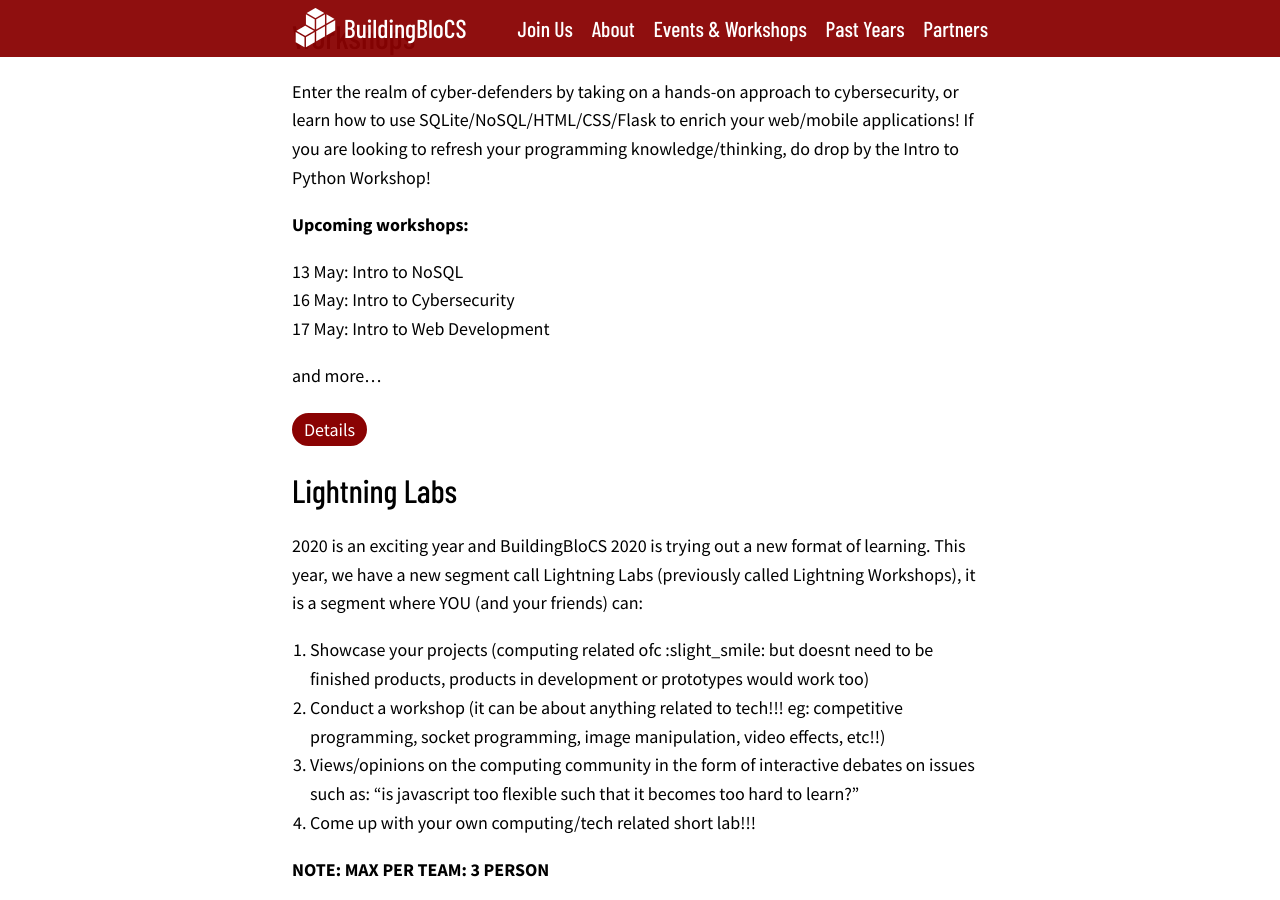
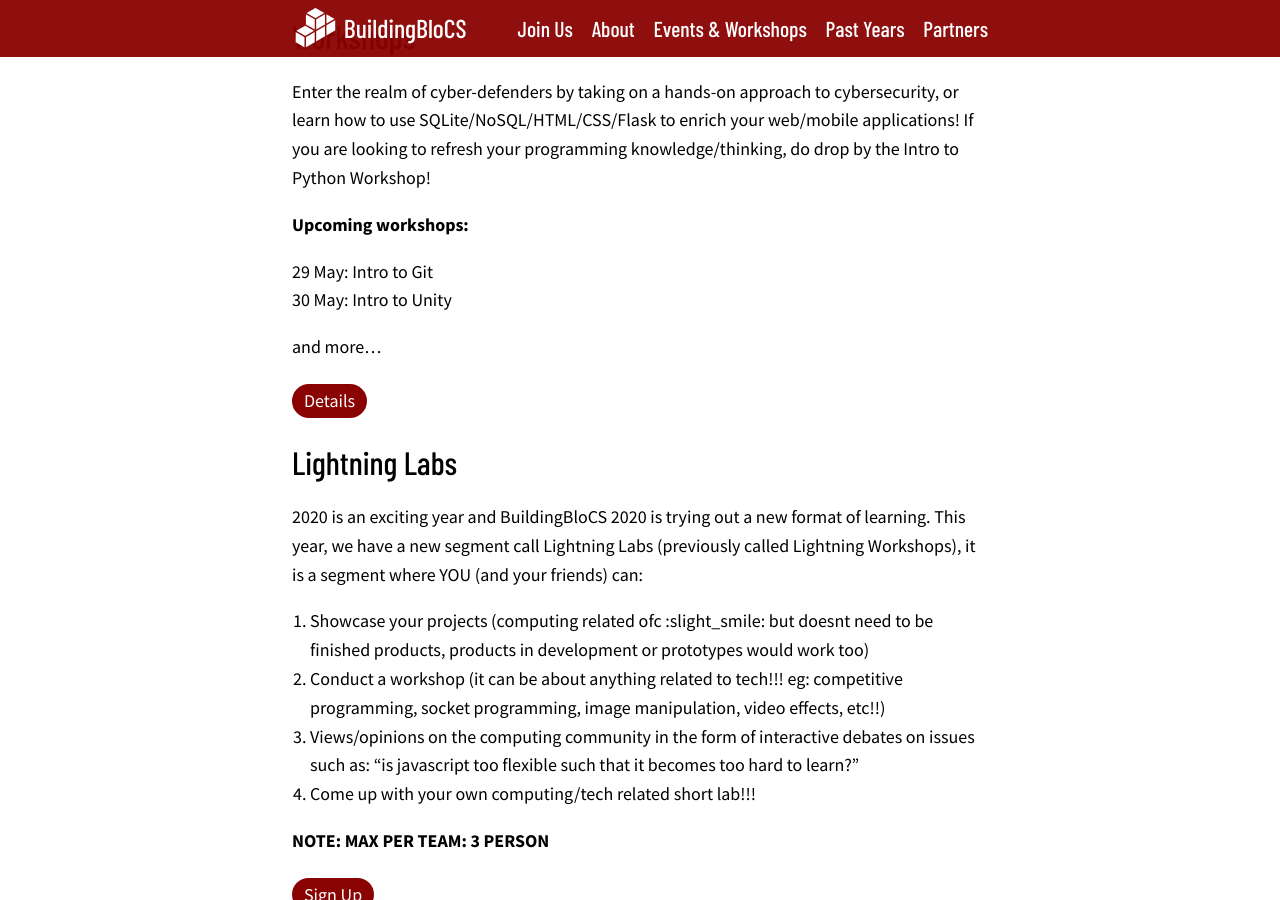
Before and after one commit to buildingblocs/2020, a Jekyll site: the page built from pre-event/index.md, in a window 1280 px wide and 900 px high, scrolled down 462 px. Built offline with Jekyll 4.4.1, drawn with Linux system fonts in a browser that asks for light colours; some web fonts are replaced; our own code applies the rules of GitHub Pages for plain Markdown files.

Commit message:
Updated upcoming workshops

```diff
--- a/pre-event/index.md
+++ b/pre-event/index.md
@@ -16,9 +16,8 @@
 
 **Upcoming workshops:**
 
-13 May: Intro to NoSQL<br>
-16 May: Intro to Cybersecurity<br>
-17 May: Intro to Web Development<br>
+29 May: Intro to Git<br>
+30 May: Intro to Unity<br>
 
 and more...
 
```
